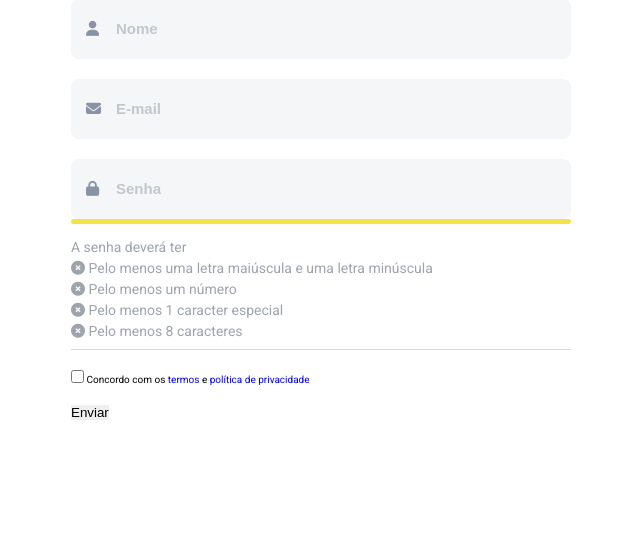
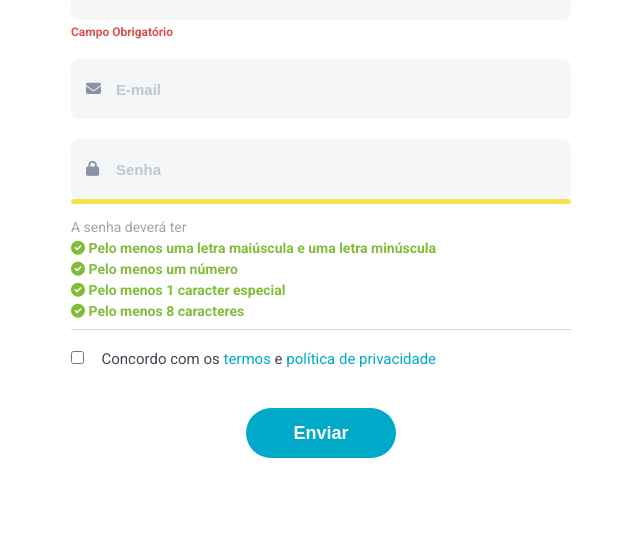
Before and after one commit to BrunnaDSousa/tela_de_cadastro, a plain HTML site: page index.html in a window 1280 px wide. Shown: the part 263-800 px from the top of the page, without its empty margins (319-959 px from the left). Drawn offline with Linux system fonts and the light colour scheme.

Commit message:
pagina completa com html e css

```diff
--- a/assets/css/style.css
+++ b/assets/css/style.css
@@ -73,6 +73,10 @@ ul{
     position: relative;
 }
 
+.form__groups--center{
+    text-align: center;
+}
+
 .form__label.hide{
     position: absolute;
     left: 0;
@@ -100,6 +104,18 @@ ul{
     color: #c1c6d0;
 }
 
+.form__input-text.error{
+    border-color: #D95150;
+}
+
+.form__message-error{
+    color: #D95150;
+    font-size: 1.2rem;
+    font-weight: bold;
+    display: block;
+    margin-top: .5rem;
+}
+
 /*-----ICON ----*/
 .form__input-icon {
     position: absolute;
@@ -110,6 +126,23 @@ ul{
 }
 
 /*----------*/
+.form__input-checkbox{
+    margin-right: 1.5rem;
+}
+
+.form__label{
+    font-size: 1.5rem;
+    color: #454653;
+}
+
+.form__link{
+    color: #00A9C8;
+}
+
+.form_button-submit{
+    background-color: red;
+}
+
 .requiremets{
     border-bottom: 1px solid #D9D9D9;
     padding-bottom: 1rem;
@@ -130,3 +163,33 @@ ul{
     font-size: 1.4rem;
     margin-top: .5rem;
 }
+
+.requiremts__item .fas::before{
+    content: "\f057";
+}
+
+.requiremts__item.checked{
+    color: #81BC3A;
+    font-weight: bold;
+}
+
+.requiremts__item.checked .fas::before{
+    content: "\f058";
+}
+
+
+/*-------*/
+
+.form__button-submit{
+    background-color: #00A9C8;
+    height: 5rem;
+    width: 15rem;
+    border-radius: 2.5rem;
+
+    color: #fff;
+    font-weight: bold;
+    font-size: 1.8rem;
+
+    cursor: pointer;
+    margin-top: 2rem;
+}
--- a/index.html
+++ b/index.html
@@ -23,8 +23,9 @@
             <form class=form>
                 <div class="form__group">
                     <label class="form__label hide" for="inputName">Nome</label>
-                    <input type="text" name="name" class="form__input-text" id="inputName" placeholder="Nome"/>
+                    <input type="text" name="name" class="form__input-text error" id="inputName" placeholder="Nome"/>
                     <i class="form__input-icon fas fa-user"></i>
+                    <span class="form__message-error">Campo  Obrigatório</span>
                 </div>
 
                 <div class="form__group">
@@ -43,10 +44,12 @@
                         <div class="requiremets__progress-bar"></div>
                         <div class="requiremets__description">A senha deverá ter</div>
                         <ul class="requiremets__list">
-                            <li class="requiremts__item"><i class="fas fa-circle-xmark"></i> Pelo menos uma letra maiúscula e uma letra minúscula</li>
-                            <li class="requiremts__item"><i class="fas fa-circle-xmark"></i> Pelo menos um número</li>
-                            <li class="requiremts__item"><i class="fas fa-circle-xmark"></i> Pelo menos 1 caracter especial</li>
-                            <li class="requiremts__item"><i class="fas fa-circle-xmark"></i> Pelo menos 8 caracteres</li>
+                            <li class="requiremts__item checked"><i class="fas"></i>
+                                Pelo menos uma letra maiúscula e uma letra minúscula
+                            </li>
+                            <li class="requiremts__item checked"><i class="fas"></i> Pelo menos um número</li>
+                            <li class="requiremts__item checked"><i class="fas"></i> Pelo menos 1 caracter especial</li>
+                            <li class="requiremts__item checked"><i class="fas"></i> Pelo menos 8 caracteres</li>
                         </ul>
                     </div>
 
@@ -57,8 +60,8 @@
                     <label class="form__label" id="inputTerms">Concordo com os <a class="form__link" href="/">termos</a> e <a class="form__link" href="/">política de privacidade</a></label>
                 </div>
 
-                <div class="form__group">
-                    <button class="form__group-submit" type="submit">Enviar</button>
+                <div class="form__group form__groups--center">
+                    <button class="form__button-submit" type="submit">Enviar</button>
                 </div>
             </form>
 
```
